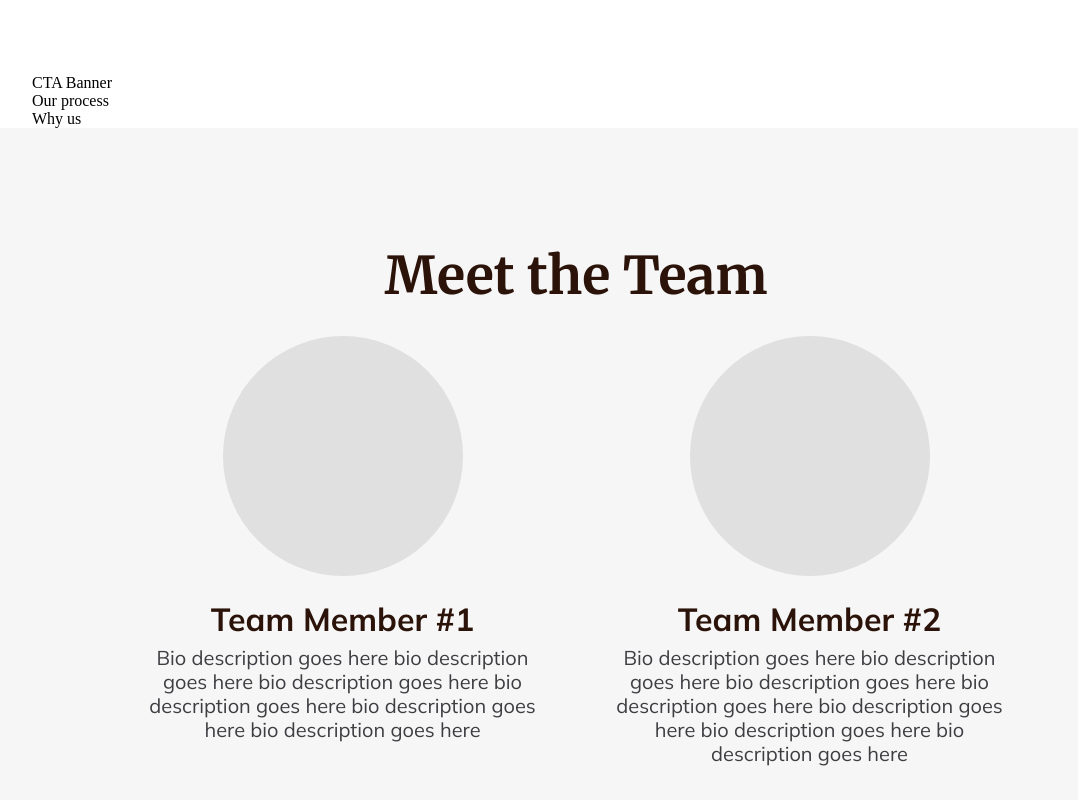
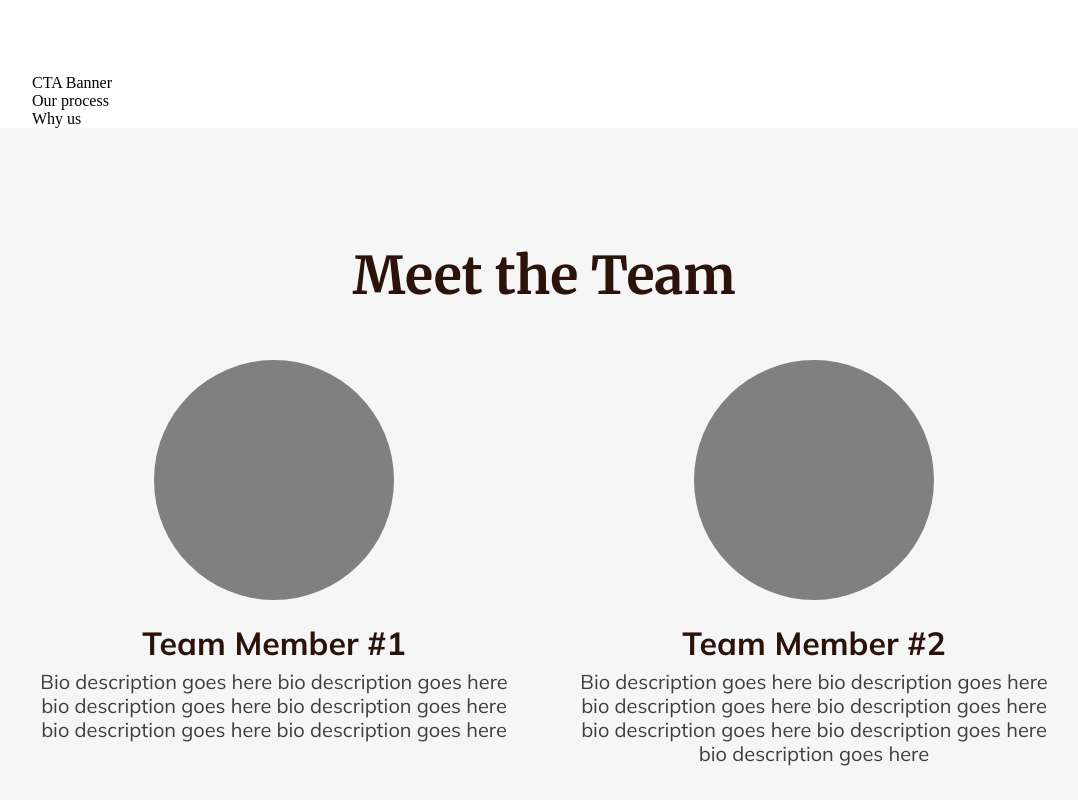
Before and after one commit to dot-slash-digital/tng-web, a Next.js app: page / in a window 1280 px wide. Shown: the part 1640-2440 px from the top of the page, without its empty margins (96-1174 px from the left). Built offline with nearby package versions, Linux system fonts and the light colour scheme.

Commit message:
Code fixes

```diff
--- a/app/components/home/meet-the-team.tsx
+++ b/app/components/home/meet-the-team.tsx
@@ -9,18 +9,17 @@ export default () => {
   return (
     <div className={styles.component}>
       <SectionContainer>
-        <div className={styles.container}>
+        <div className={styles.content}>
           <div className={styles.title}>{title}</div>
-          <div className={styles["text-box"]}>
-            {teamMembers.map((member, index) => (
-              <div key={index}>
-                <div className={styles["tm-box"]}>
-                  <div className={styles["tm-image"]}></div>
-                  <div className={styles["team-member"]}>{member.title}</div>
-                  <div className={styles["tm-description"]}>
-                    {member.description}
-                  </div>
-                </div>
+          <div className={styles.grid}>
+            {teamMembers.map(({ description, image, title }, index) => (
+              <div className={styles.item} key={index}>
+                <div
+                  className={styles["item-image"]}
+                  style={{ backgroundColor: `url(${image})` }}
+                />
+                <div className={styles["item-title"]}>{title}</div>
+                <div className={styles["item-description"]}>{description}</div>
               </div>
             ))}
           </div>
--- a/app/styles/components/home/meet-the-team.module.scss
+++ b/app/styles/components/home/meet-the-team.module.scss
@@ -1,59 +1,53 @@
 @use "@colors" as colors;
 @use "@fonts" as fonts;
+
 .component {
-  padding-left: 169px;
-  padding-right: 169px;
   background: colors.$gray-100;
+  padding: 120px 0;
 }
 
-.container {
-  padding-top: 120px;
-  padding-bottom: 120px;
-  padding-left: 32px;
-  padding-right: 32px;
-  gap: 56;
+.content {
+  display: flex;
+  flex-direction: column;
+  align-items: center;
+  gap: 56px;
 }
 
 .title {
   @include fonts.header-2;
   color: colors.$brown-600;
-  display: grid;
-  align-items: center;
-  justify-content: center;
-  margin-bottom: 32px;
+  text-align: center;
 }
 
-.text-box {
+.grid {
   display: grid;
   grid-template-columns: repeat(2, 1fr);
   gap: 56px;
 }
 
-.tm-box {
+.item {
   display: flex;
-  justify-content: center;
   flex-direction: column;
   align-items: center;
 }
 
-.tm-image {
+.item-image {
+  height: 240px;
   width: 240px;
-  height: 240px;
-  background: #e0e0e0;
+  background: gray;
   border-radius: 50%;
   margin-bottom: 24px;
 }
 
-.team-member {
+.item-title {
   @include fonts.header-4;
   color: colors.$brown-600;
   text-align: center;
+  margin-bottom: 8px;
 }
 
-.tm-description {
+.item-description {
   @include fonts.paragraph;
   color: colors.$gray-300;
-  align-self: stretch;
   text-align: center;
-  margin-top: 8px;
 }
```
